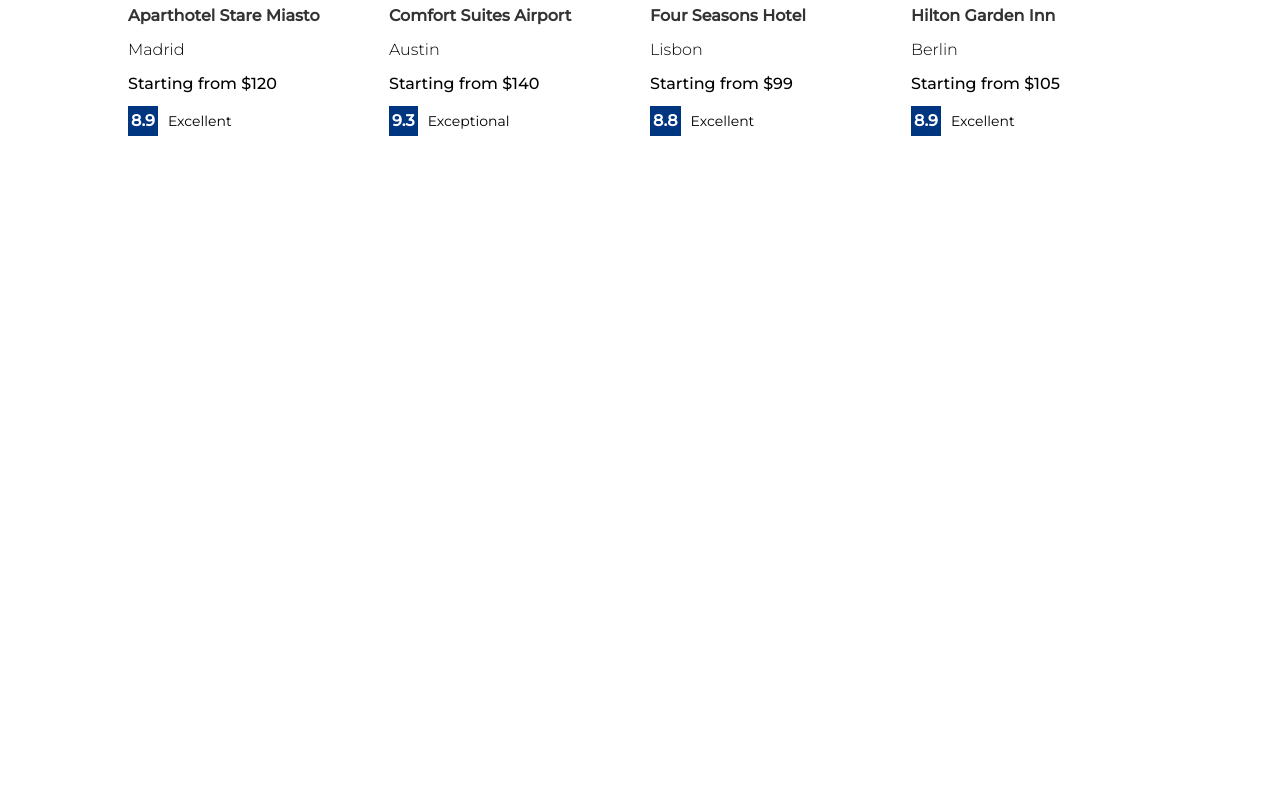
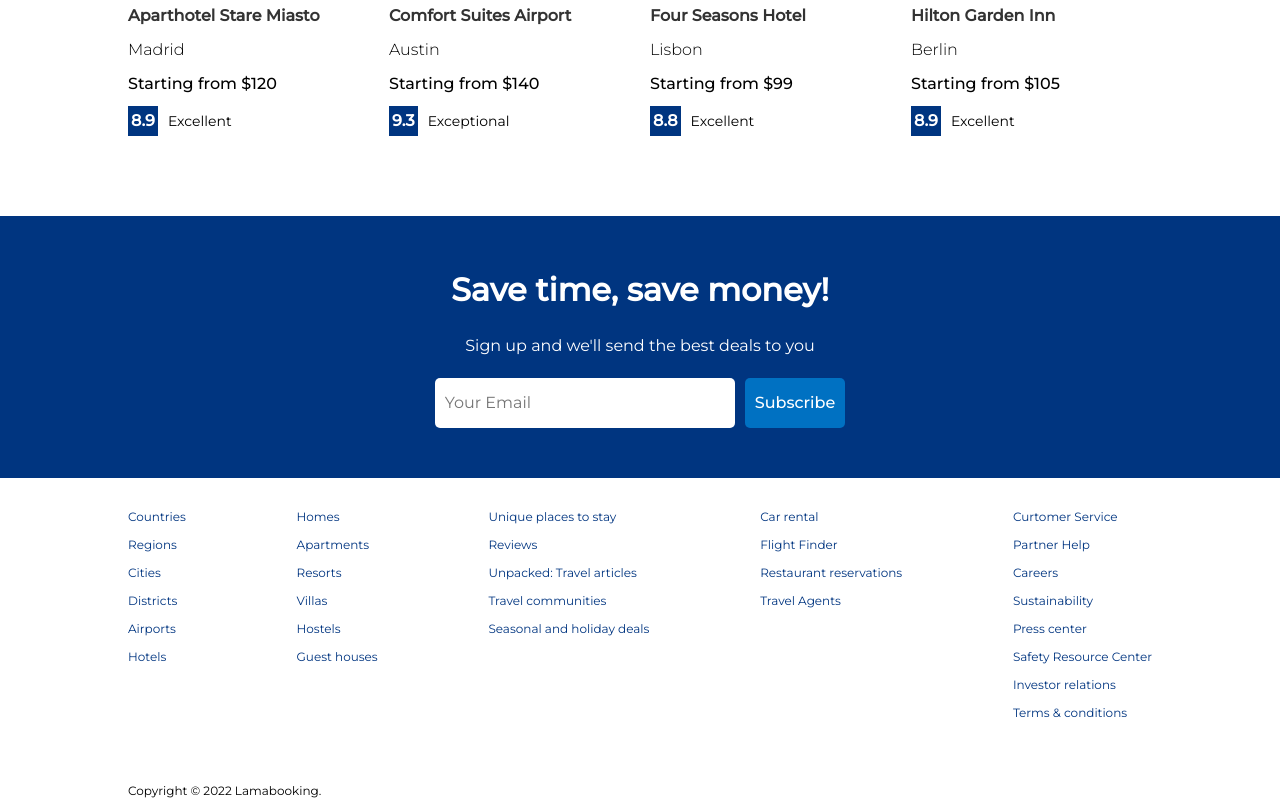
Before and after one commit to ChristhianSM/vinco-frontend-reservation, a React (Create React App) app: page / in a window 1280 px wide. Shown: the part 1337-2137 px from the top of the page. Before the commit the page ends 1473 px from the top, so only its background shows below. Built offline with nearby package versions, Linux system fonts and the light colour scheme.

Commit message:
Add component footer

```diff
--- /dev/null
+++ b/src/components/footer/Footer.jsx
@@ -0,0 +1,73 @@
+import styled from "@emotion/styled";
+
+const Wrapper = styled.div`
+  width: 100%;
+  width: 1024px;
+  font-size: 12px;
+`
+const Lists = styled.div`
+  width: 100%;
+  display: flex;
+  justify-content: space-between;
+  margin-bottom: 50px;
+`
+const List = styled.div`
+  list-style: none;
+  padding: 0;
+`
+const ListItem = styled.div`
+  margin-bottom: 10px;
+  color: #003580;
+  cursor: pointer;
+`
+
+const Footer = () => {
+  return (
+    <Wrapper>
+      <Lists>
+        <List>
+          <ListItem>Countries</ListItem>
+          <ListItem>Regions</ListItem>
+          <ListItem>Cities</ListItem>
+          <ListItem>Districts</ListItem>
+          <ListItem>Airports</ListItem>
+          <ListItem>Hotels</ListItem>
+        </List>
+        <List>
+          <ListItem>Homes </ListItem>
+          <ListItem>Apartments </ListItem>
+          <ListItem>Resorts </ListItem>
+          <ListItem>Villas</ListItem>
+          <ListItem>Hostels</ListItem>
+          <ListItem>Guest houses</ListItem>
+        </List>
+        <List>
+          <ListItem>Unique places to stay </ListItem>
+          <ListItem>Reviews</ListItem>
+          <ListItem>Unpacked: Travel articles </ListItem>
+          <ListItem>Travel communities </ListItem>
+          <ListItem>Seasonal and holiday deals </ListItem>
+        </List>
+        <List>
+          <ListItem>Car rental </ListItem>
+          <ListItem>Flight Finder</ListItem>
+          <ListItem>Restaurant reservations </ListItem>
+          <ListItem>Travel Agents </ListItem>
+        </List>
+        <List>
+          <ListItem>Curtomer Service</ListItem>
+          <ListItem>Partner Help</ListItem>
+          <ListItem>Careers</ListItem>
+          <ListItem>Sustainability</ListItem>
+          <ListItem>Press center</ListItem>
+          <ListItem>Safety Resource Center</ListItem>
+          <ListItem>Investor relations</ListItem>
+          <ListItem>Terms & conditions</ListItem>
+        </List>
+      </Lists>
+      <div className="fText">Copyright © 2022 Lamabooking.</div>
+    </Wrapper>
+  );
+};
+
+export default Footer;
--- /dev/null
+++ b/src/components/mailList/MailList.jsx
@@ -0,0 +1,56 @@
+import styled from "@emotion/styled"
+import { colors } from "../../assets/colors"
+
+const Wrapper = styled.div`
+  width: 100%;
+  margin-top: 50px;
+  background-color: #003580;
+  color: white;
+  display: flex;
+  flex-direction: column;
+  align-items: center;
+  gap: 20px;
+  padding: 50px;
+`
+const MailTitle = styled.h1``
+const MailInputContainer = styled.div`
+  input {
+    width: 300px;
+    height: 50px;
+    padding: 10px;
+    outline: none;
+    border: none;
+    margin-right: 10px;
+    border-radius: 5px;
+  }
+  button {
+    height: 50px;
+    padding: 0 10px;
+    background-color: ${colors.backgroundButton};
+    color: white;
+    font-weight: 500;
+    border: none;
+    border-radius: 5px;
+    cursor: pointer;
+    outline: none;
+    transition: background-color 500ms ease-out;
+
+    &:hover{
+      background-color: red;
+    }
+  }
+`
+const MailList = () => {
+  return (
+    <Wrapper>
+      <MailTitle>Save time, save money!</MailTitle>
+      <span className="mailDesc">Sign up and we'll send the best deals to you</span>
+      <MailInputContainer>
+        <input type="text" placeholder="Your Email" />
+        <button>Subscribe</button>
+      </MailInputContainer>
+    </Wrapper>
+  )
+}
+
+export default MailList
--- a/src/pages/home/Home.jsx
+++ b/src/pages/home/Home.jsx
@@ -2,7 +2,9 @@
 import React from 'react'
 import { Featured } from '../../components/featured/Featured'
 import FeaturedProperties from '../../components/featuredProperty/FeaturedProperty'
+import Footer from '../../components/footer/Footer'
 import { Header } from '../../components/header/Header'
+import MailList from '../../components/mailList/MailList'
 import { Navbar } from '../../components/navbar/Navbar'
 import PropertyList from '../../components/propertyList/PropertyList'
 
@@ -28,6 +30,8 @@
         <PropertyList />
         <HomeTitle> Homes guests love </HomeTitle>
         <FeaturedProperties />
+        <MailList />
+        <Footer />
       </HomeContainer>
     </>
   )
```
